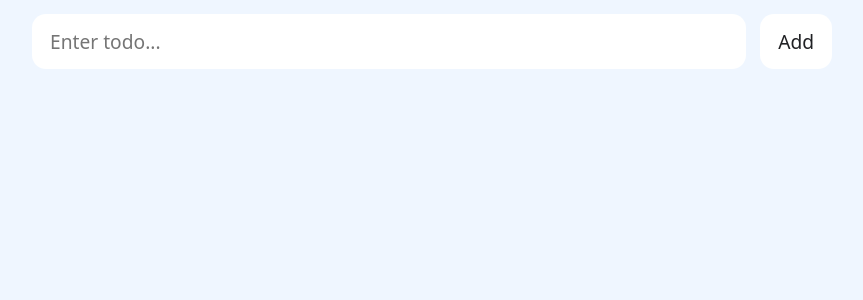
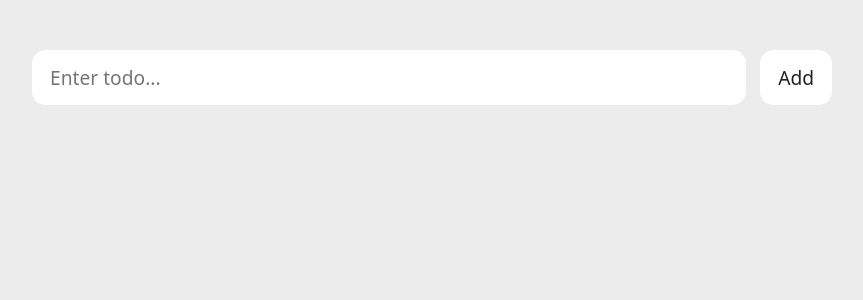
Before and after one commit to super-chenhui/todo-app, a React (Vite) app: page / in a window 1280 px wide. Shown: the top 300 px of the page, without its empty margins (208-1071 px from the left). Built offline with nearby package versions, Linux system fonts and the light colour scheme; a web font is replaced by a local one.

Commit message:
Change the padding and selection background color

```diff
--- a/src/index.css
+++ b/src/index.css
@@ -18,9 +18,14 @@ button {
   min-height: 100vh;
   display: flex;
   flex-direction: column;
-  padding: 14px;
-  background: #eff6ff;
+  padding: 50px;
+  background: #ececec;
   gap: 14px;
+}
+
+::selection {
+  color: #fff;
+  background: rgb(146, 148, 149);
 }
 
 header {
```
